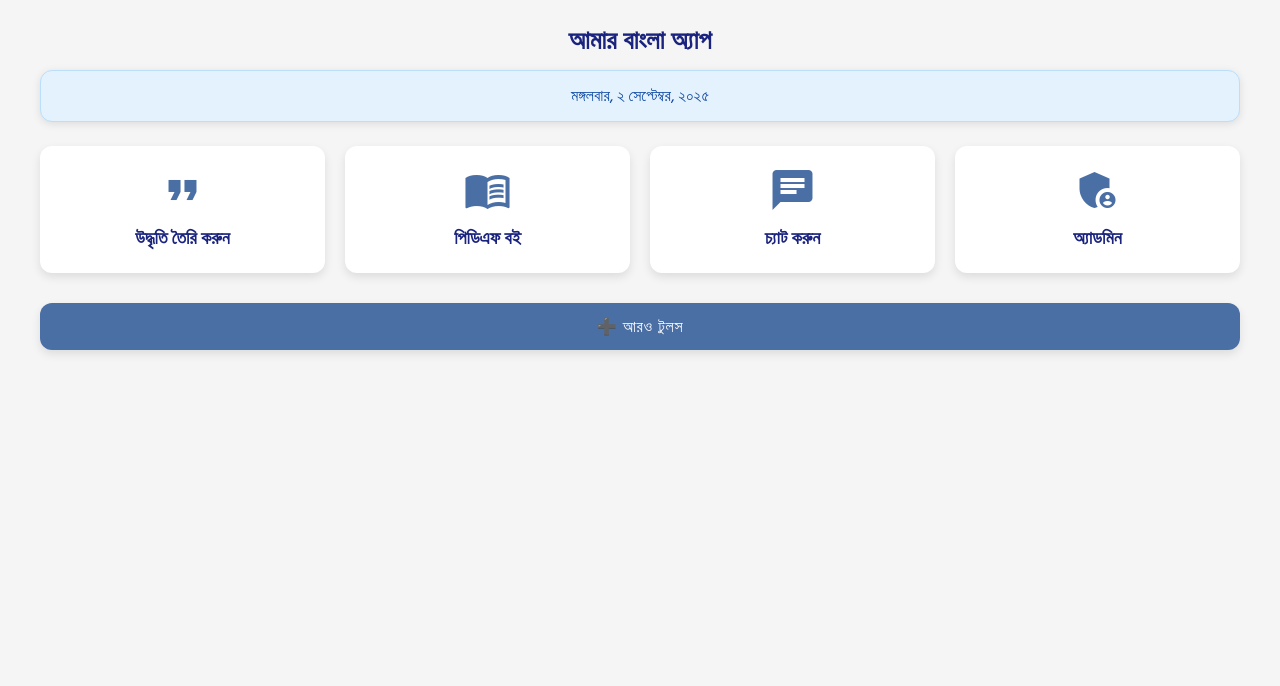
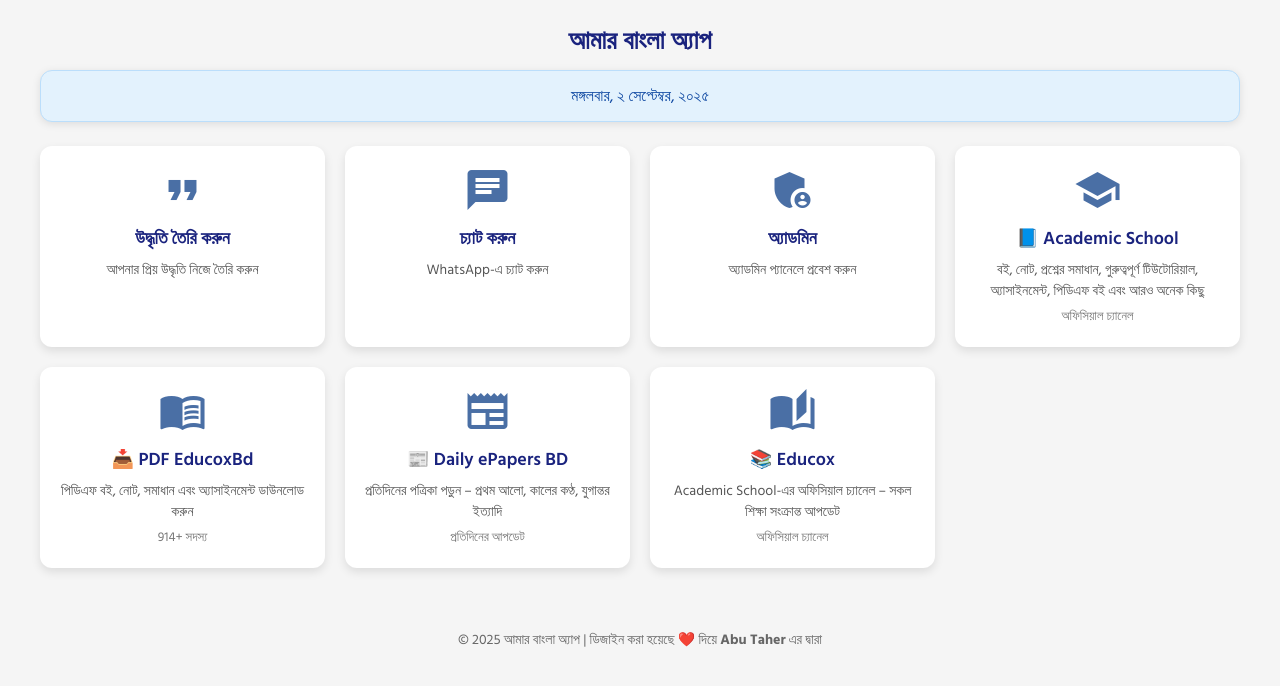
Before and after one commit to academicschoolbd/academicschoolbd.github.io, a plain HTML site: page index.html in a window 1280 px wide. Drawn offline with Linux system fonts and the light colour scheme.

Commit message:
Update index.html

```diff
--- a/index.html
+++ b/index.html
@@ -4,7 +4,7 @@
   <meta charset="UTF-8" />
   <meta name="viewport" content="width=device-width, initial-scale=1.0, viewport-fit=cover" />
   <meta name="theme-color" content="#4a6fa5" />
-  <meta name="description" content="বাংলা উদ্ধৃতি, বই, চ্যাট এবং আরও অনেক কিছু" />
+  <meta name="description" content="Academic School, PDF EducoxBd, Daily ePapers BD, Educox - এক জায়গায় সব" />
   <meta name="apple-mobile-web-app-capable" content="yes" />
   <meta name="apple-mobile-web-app-status-bar-style" content="default" />
   <meta name="apple-mobile-web-app-title" content="আমার বাংলা অ্যাপ" />
@@ -65,7 +65,7 @@
 
     .menu-grid {
       display: grid;
-      grid-template-columns: repeat(auto-fit, minmax(280px, 1fr));
+      grid-template-columns: repeat(auto-fit, minmax(260px, 1fr));
       gap: 20px;
       margin-bottom: 30px;
     }
@@ -77,7 +77,6 @@
       box-shadow: 0 4px 10px rgba(0,0,0,0.1);
       transition: all 0.3s ease;
       text-decoration: none;
-      position: relative;
     }
 
     .card:hover {
@@ -102,36 +101,17 @@
       color: #1a237e;
     }
 
-    .btn-more {
-      display: block;
-      width: 100%;
-      padding: 14px;
-      background-color: #4a6fa5;
-      color: white;
-      border: none;
-      border-radius: 12px;
-      font-size: 16px;
-      font-weight: 500;
-      cursor: pointer;
-      box-shadow: 0 4px 10px rgba(0,0,0,0.1);
-      margin-bottom: 20px;
-      text-transform: uppercase;
-      letter-spacing: 0.8px;
+    .card-desc {
+      font-size: 14px;
+      color: #555;
+      margin-top: 6px;
+      line-height: 1.5;
     }
 
-    .btn-more:hover {
-      background-color: #3a5a8c;
-    }
-
-    .extra-tools {
-      display: none;
-      grid-template-columns: repeat(auto-fit, minmax(260px, 1fr));
-      gap: 16px;
-      margin-bottom: 24px;
-    }
-
-    .extra-tools.show {
-      display: grid;
+    .card-meta {
+      font-size: 13px;
+      color: #777;
+      margin-top: 4px;
     }
 
     .install-btn {
@@ -154,18 +134,16 @@
       background-color: #1b5e20;
     }
 
-    .offline-bar {
-      position: fixed;
-      bottom: 0;
-      left: 0;
-      width: 100%;
-      background: #d32f2f;
-      color: white;
+    footer {
       text-align: center;
-      padding: 8px;
+      margin-top: 40px;
+      padding: 20px;
+      color: #666;
       font-size: 14px;
-      display: none;
-      z-index: 1000;
+    }
+
+    footer .love {
+      color: red;
     }
 
     @media (max-width: 600px) {
@@ -174,9 +152,6 @@
       }
       .card-title {
         font-size: 17px;
-      }
-      .menu-grid, .extra-tools {
-        grid-template-columns: 1fr;
       }
     }
   </style>
@@ -196,99 +171,102 @@
       📲 অ্যাপ ইনস্টল করুন
     </button>
 
-    <!-- Main Menu -->
+    <!-- All Cards -->
     <div class="menu-grid">
+
+      <!-- Quote Card -->
       <a href="quote.html" class="card">
         <div class="card-content">
           <span class="material-icons card-icon">format_quote</span>
           <div class="card-title">উদ্ধৃতি তৈরি করুন</div>
+          <div class="card-desc">আপনার প্রিয় উদ্ধৃতি নিজে তৈরি করুন</div>
         </div>
       </a>
 
-      <a href="books/" class="card">
-        <div class="card-content">
-          <span class="material-icons card-icon">menu_book</span>
-          <div class="card-title">পিডিএফ বই</div>
-        </div>
-      </a>
-
+      <!-- Chat Card -->
       <a href="https://wa.me/8801700000000" target="_blank" class="card">
         <div class="card-content">
           <span class="material-icons card-icon">chat</span>
           <div class="card-title">চ্যাট করুন</div>
+          <div class="card-desc">WhatsApp-এ চ্যাট করুন</div>
         </div>
       </a>
 
+      <!-- Admin Card -->
       <a href="admin.html" class="card">
         <div class="card-content">
           <span class="material-icons card-icon">admin_panel_settings</span>
           <div class="card-title">অ্যাডমিন</div>
+          <div class="card-desc">অ্যাডমিন প্যানেলে প্রবেশ করুন</div>
         </div>
       </a>
-    </div>
 
-    <!-- More Tools Button -->
-    <button class="btn-more" id="moreBtn">➕ আরও টুলস</button>
-
-    <!-- Extra Tools (Dynamic) -->
-    <div class="extra-tools" id="extraTools">
-      <a href="notes.html" class="card">
+      <!-- Academic School -->
+      <a href="https://t.me/academicschoolbd" target="_blank" class="card">
         <div class="card-content">
-          <span class="material-icons card-icon">sticky_note_2</span>
-          <div class="card-title">নোট সংগ্রহ</div>
+          <span class="material-icons card-icon">school</span>
+          <div class="card-title">📘 Academic School</div>
+          <div class="card-desc">বই, নোট, প্রশ্নের সমাধান, গুরুত্বপূর্ণ টিউটোরিয়াল, অ্যাসাইনমেন্ট, পিডিএফ বই এবং আরও অনেক কিছু</div>
+          <div class="card-meta">অফিসিয়াল চ্যানেল</div>
         </div>
       </a>
-      <a href="calendar.html" class="card">
+
+      <!-- PDF EducoxBd -->
+      <a href="https://t.me/pdf_educoxbd" target="_blank" class="card">
         <div class="card-content">
-          <span class="material-icons card-icon">event</span>
-          <div class="card-title">পয়গাম তারিখ</div>
+          <span class="material-icons card-icon">menu_book</span>
+          <div class="card-title">📥 PDF EducoxBd</div>
+          <div class="card-desc">পিডিএফ বই, নোট, সমাধান এবং অ্যাসাইনমেন্ট ডাউনলোড করুন</div>
+          <div class="card-meta">914+ সদস্য</div>
         </div>
       </a>
-      <a href="games.html" class="card">
+
+      <!-- Daily ePapers BD -->
+      <a href="https://t.me/daily_epapersbd" target="_blank" class="card">
         <div class="card-content">
-          <span class="material-icons card-icon">sports_esports</span>
-          <div class="card-title">গেমস</div>
+          <span class="material-icons card-icon">newspaper</span>
+          <div class="card-title">📰 Daily ePapers BD</div>
+          <div class="card-desc">প্রতিদিনের পত্রিকা পড়ুন – প্রথম আলো, কালের কণ্ঠ, যুগান্তর ইত্যাদি</div>
+          <div class="card-meta">প্রতিদিনের আপডেট</div>
         </div>
       </a>
-      <a href="backup/" class="card">
+
+      <!-- Educox -->
+      <a href="https://t.me/educox" target="_blank" class="card">
         <div class="card-content">
-          <span class="material-icons card-icon">cloud_download</span>
-          <div class="card-title">ব্যাকআপ</div>
+          <span class="material-icons card-icon">auto_stories</span>
+          <div class="card-title">📚 Educox</div>
+          <div class="card-desc">Academic School-এর অফিসিয়াল চ্যানেল – সকল শিক্ষা সংক্রান্ত আপডেট</div>
+          <div class="card-meta">অফিসিয়াল চ্যানেল</div>
         </div>
       </a>
-    </div>
 
     </div>
 
-  <!-- Offline Bar -->
-  <div class="offline-bar" id="offlineBar">ইন্টারনেট নেই — অফলাইন মোড</div>
+    <!-- Footer -->
+    <footer>
+      &copy; <span id="year"></span> আমার বাংলা অ্যাপ | ডিজাইন করা হয়েছে <span class="love">❤️</span> দিয়ে
+      <strong>Abu Taher</strong> এর দ্বারা
+    </footer>
 
+  </div>
+
+  <!-- Scripts -->
   <script>
-    // ========== 1. Date in Bangla ==========
-    const banglaDigits = ['০', '১', '২', '৩', '৪', '৫', '৬', '৭', '৮', '৯'];
-    const months = ['জানুয়ারি', 'ফেব্রুয়ারি', 'মার্চ', 'এপ্রিল', 'মে', 'জুন', 'জুলাই', 'আগস্ট', 'সেপ্টেম্বর', 'অক্টোবর', 'নভেম্বর', 'ডিসেম্বর'];
-    const days = ['রবিবার', 'সোমবার', 'মঙ্গলবার', 'বুধবার', 'বৃহস্পতিবার', 'শুক্রবার', 'শনিবার'];
+    // ========== 1. Current Year & Date ==========
+    document.getElementById('year').textContent = new Date().getFullYear();
+    document.getElementById('dateCard').textContent = new Date().toLocaleDateString('bn-BD', {
+      weekday: 'long', year: 'numeric', month: 'long', day: 'numeric'
+    });
 
-    function updateDate() {
-      const now = new Date();
-      const day = days[now.getDay()];
-      const date = now.getDate();
-      const month = months[now.getMonth()];
-      const year = now.getFullYear();
-
-      const formatted = `${day}, ${date} ${month}, ${year}`.replace(/\d/g, d => banglaDigits[d]);
-      document.getElementById('dateCard').textContent = formatted;
-    }
-    updateDate();
-
-    // ========== 2. Install Prompt ==========
+    // ========== 2. PWA Install Prompt ==========
     let deferredPrompt;
     const installBtn = document.getElementById('installBtn');
 
     window.addEventListener('beforeinstallprompt', (e) => {
       e.preventDefault();
       deferredPrompt = e;
-      installBtn.style.display = 'block'; // Show install button
+      installBtn.style.display = 'block';
     });
 
     installBtn.addEventListener('click', () => {
@@ -301,35 +279,12 @@
       }
     });
 
-    // ========== 3. More Tools Toggle ==========
-    document.getElementById('moreBtn').addEventListener('click', () => {
-      const tools = document.getElementById('extraTools');
-      tools.classList.toggle('show');
-      document.getElementById('moreBtn').textContent =
-        tools.classList.contains('show') ? '➖ কম দেখান' : '➕ আরও টুলস';
-    });
-
-    // ========== 4. Offline Detection ==========
-    window.addEventListener('online', () => {
-      document.getElementById('offlineBar').style.display = 'none';
-    });
-
-    window.addEventListener('offline', () => {
-      document.getElementById('offlineBar').style.display = 'block';
-    });
-
-    window.onload = () => {
-      if (!navigator.onLine) {
-        document.getElementById('offlineBar').style.display = 'block';
-      }
-    };
-
-    // ========== 5. Register Service Worker ==========
+    // ========== 3. Register Service Worker ==========
     if ('serviceWorker' in navigator) {
       window.addEventListener('load', () => {
         navigator.serviceWorker.register('sw.js')
-          .then(reg => console.log('SW registered: ', reg))
-          .catch(err => console.log('SW failed: ', err));
+          .then(reg => console.log('SW registered'))
+          .catch(err => console.log('SW failed', err));
       });
     }
   </script>
```
Lines whose indentation alone changed are shown as unchanged.
